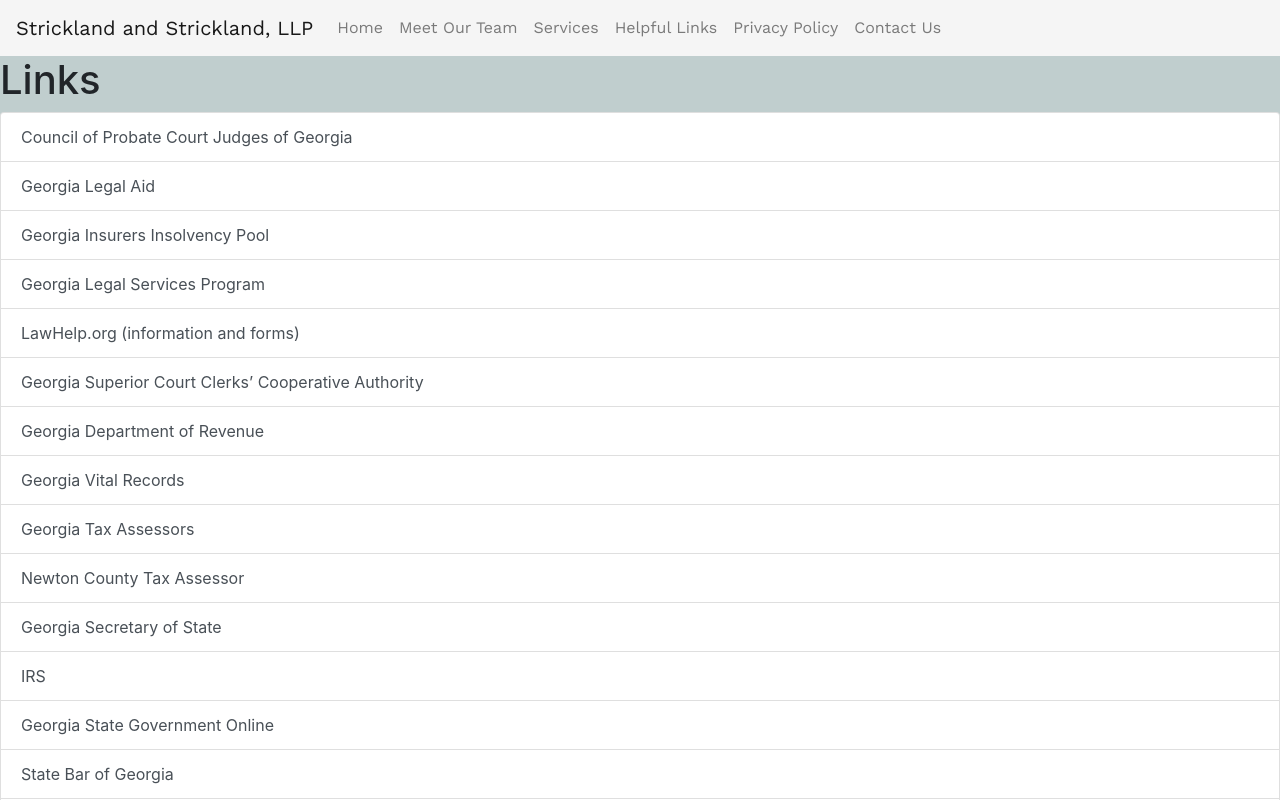
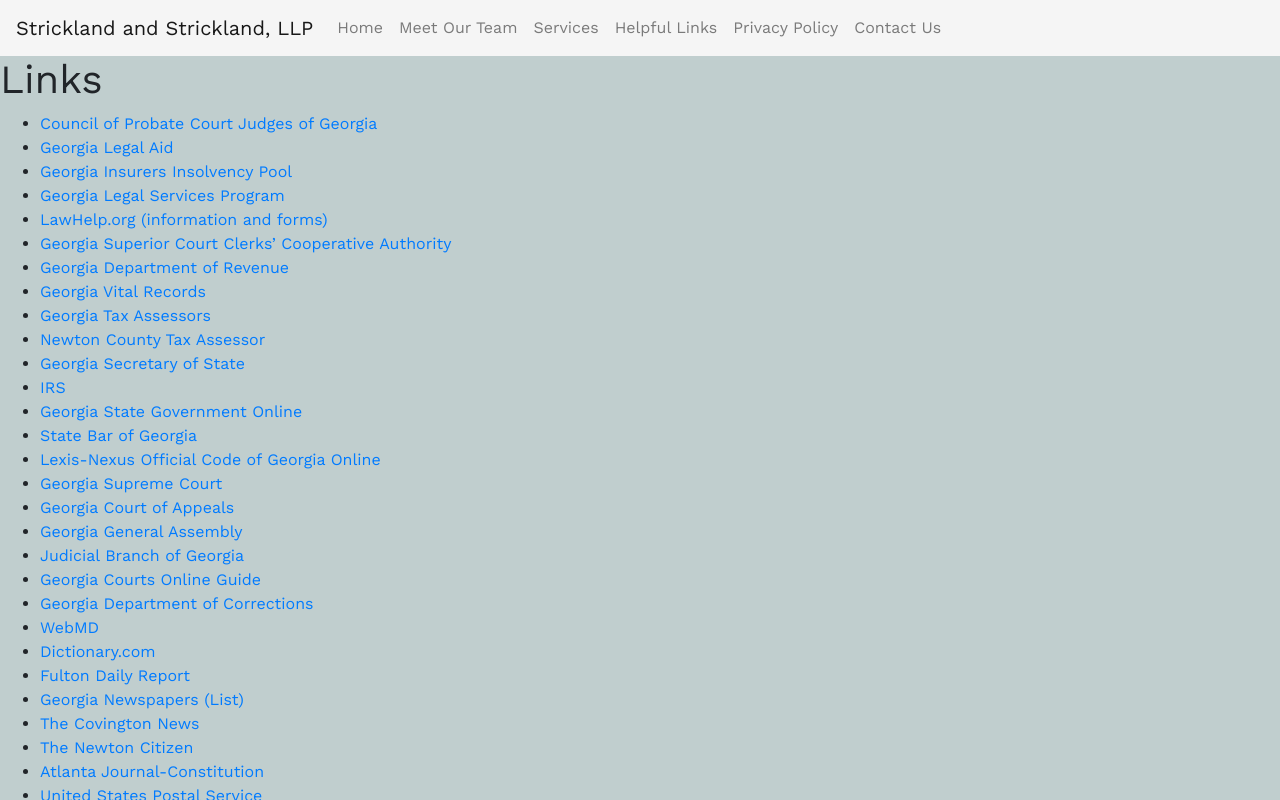
Before and after one commit to carolinelstrickland/stricklandlaw, a React (Create React App) app: page /links in a window 1280 px wide. Shown: the top 800 px of the page. Built offline with nearby package versions, Linux system fonts and the light colour scheme.

Commit message:
added link in the center. changed font in other pages, and added more animations

```diff
--- a/src/component/HelpfulLinks.js
+++ b/src/component/HelpfulLinks.js
@@ -1,43 +1,103 @@
 import React from "react";
+import Fade from "react-reveal/Fade"
 
 const HelpfulLinks = () => {
     return (
-        <div>
-            <h1>
-                Links
+        <Fade right>
+            <div style={{ fontFamily: "Work Sans" }}>
+                <h1>
+                    Links
             </h1>
-            <div class="list-group">
-                <a target='_blank' href="https://georgiacourts.gov/probate/" class="list-group-item list-group-item-action">Council of Probate Court Judges of Georgia</a>
-                <a target='_blank' href="http://www.georgialegalaid.org/" class="list-group-item list-group-item-action">Georgia Legal Aid</a>
-                <a target='_blank' href="https://www.gaiga.org" class="list-group-item list-group-item-action">Georgia Insurers Insolvency Pool</a>
-                <a target='_blank' href="http://www.glsp.org/get-help-now/" class="list-group-item list-group-item-action">Georgia Legal Services Program </a>
-                <a target='_blank' href="http://www.lawhelp.org/" class="list-group-item list-group-item-action">LawHelp.org (information and forms)</a>
-                <a target='_blank' href="http://www.gsccca.org/" class="list-group-item list-group-item-action">Georgia Superior Court Clerks’ Cooperative Authority</a>
-                <a target='_blank' href="https://dor.georgia.gov/" class="list-group-item list-group-item-action">Georgia Department of Revenue</a>
-                <a target='_blank' href="https://dph.georgia.gov/VitalRecords" class="list-group-item list-group-item-action">Georgia Vital Records</a>
-                <a target='_blank' href="http://gaassessors.com/" class="list-group-item list-group-item-action">Georgia Tax Assessors</a>
-                <a target='_blank' href="http://www.qpublic.net/ga/newton/" class="list-group-item list-group-item-action">Newton County Tax Assessor</a>
-                <a target='_blank' href="https://sos.ga.gov/" class="list-group-item list-group-item-action">Georgia Secretary of State</a>
-                <a target='_blank' href="https://www.irs.gov" class="list-group-item list-group-item-action">IRS</a>
-                <a target='_blank' href="https://georgia.gov" class="list-group-item list-group-item-action">Georgia State Government Online</a>
-                <a target='_blank' href="http://www.gabar.org/" class="list-group-item list-group-item-action">State Bar of Georgia</a>
-                <a target='_blank' href="http://www.lexisnexis.com/hottopics/gacode/" class="list-group-item list-group-item-action">Lexis-Nexus Official Code of Georgia Online </a>
-                <a target='_blank' href="http://www.gasupreme.us/" class="list-group-item list-group-item-action">Georgia Supreme Court</a>
-                <a target='_blank' href="http://www.gaappeals.us/" class="list-group-item list-group-item-action">Georgia Court of Appeals</a>
-                <a target='_blank' href="http://www.legis.ga.gov/en-US/default.aspx" class="list-group-item list-group-item-action">Georgia General Assembly</a>
-                <a target='_blank' href="https://georgiacourts.gov/" class="list-group-item list-group-item-action">Judicial Branch of Georgia</a>
-                <a target='_blank' href="http://www.courtreference.com/Georgia-Courts.htm" class="list-group-item list-group-item-action">Georgia Courts Online Guide</a>
-                <a target='_blank' href="http://www.dcor.state.ga.us/" class="list-group-item list-group-item-action">Georgia Department of Corrections</a>
-                <a target='_blank' href="http://www.webmd.com/" class="list-group-item list-group-item-action">WebMD</a>
-                <a target='_blank' href="http://dictionary.reference.com/" class="list-group-item list-group-item-action">Dictionary.com</a>
-                <a target='_blank' href="http://www.dailyreportonline.com/" class="list-group-item list-group-item-action">Fulton Daily Report</a>
-                <a target='_blank' href="http://www.usnpl.com/ganews.php" class="list-group-item list-group-item-action">Georgia Newspapers (List)</a>
-                <a target='_blank' href="http://www.covnews.com/" class="list-group-item list-group-item-action">The Covington News</a>
-                <a target='_blank' href="http://www.newtoncitizen.com/" class="list-group-item list-group-item-action">The Newton Citizen</a>
-                <a target='_blank' href="https://www.ajc.com" class="list-group-item list-group-item-action">Atlanta Journal-Constitution</a>
-                <a target='_blank' href="http://www.usps.com" class="list-group-item list-group-item-action">United States Postal Service</a>
-            </div>
-            <p>
+                <ul >
+                    <li>
+                        <a target='_blank' href="https://georgiacourts.gov/probate/">Council of Probate Court Judges of Georgia</a>
+                    </li>
+                    <li>
+                        <a target='_blank' href="http://www.georgialegalaid.org/">Georgia Legal Aid</a>
+                    </li>
+                    <li>
+                        <a target='_blank' href="https://www.gaiga.org">Georgia Insurers Insolvency Pool</a>
+                    </li>
+                    <li>
+                        <a target='_blank' href="http://www.glsp.org">Georgia Legal Services Program </a>
+                    </li>
+                    <li>
+                        <a target='_blank' href="http://www.lawhelp.org/">LawHelp.org (information and forms)</a>
+                    </li>
+                    <li>
+                        <a target='_blank' href="http://www.gsccca.org/">Georgia Superior Court Clerks’ Cooperative Authority</a>
+                    </li>
+                    <li>
+                        <a target='_blank' href="https://dor.georgia.gov/">Georgia Department of Revenue</a>
+                    </li>
+                    <li>
+                        <a target='_blank' href="https://dph.georgia.gov/VitalRecords">Georgia Vital Records</a>
+                    </li>
+                    <li>
+                        <a target='_blank' href="http://gaassessors.com/">Georgia Tax Assessors</a>
+                    </li>
+                    <li>
+                        <a target='_blank' href="http://www.qpublic.net/ga/newton/">Newton County Tax Assessor</a>
+                    </li>
+                    <li>
+                        <a target='_blank' href="https://sos.ga.gov/">Georgia Secretary of State</a>
+                    </li>
+                    <li>
+                        <a target='_blank' href="https://www.irs.gov">IRS</a>
+                    </li>
+                    <li>
+                        <a target='_blank' href="https://georgia.gov">Georgia State Government Online</a>
+                    </li>
+                    <li>
+                        <a target='_blank' href="http://www.gabar.org/">State Bar of Georgia</a>
+                    </li>
+                    <li>
+                        <a target='_blank' href="http://www.lexisnexis.com/hottopics/gacode/">Lexis-Nexus Official Code of Georgia Online </a>
+                    </li>
+                    <li>
+                        <a target='_blank' href="http://www.gasupreme.us/">Georgia Supreme Court</a>
+                    </li>
+                    <li>
+                        <a target='_blank' href="http://www.gaappeals.us/">Georgia Court of Appeals</a>
+                    </li>
+                    <li>
+                        <a target='_blank' href="http://www.legis.ga.gov/en-US/default.aspx">Georgia General Assembly</a>
+                    </li>
+                    <li>
+                        <a target='_blank' href="https://georgiacourts.gov/">Judicial Branch of Georgia</a>
+                    </li>
+                    <li>
+                        <a target='_blank' href="http://www.courtreference.com/Georgia-Courts.htm">Georgia Courts Online Guide</a>
+                    </li>
+                    <li>
+                        <a target='_blank' href="http://www.dcor.state.ga.us/">Georgia Department of Corrections</a>
+                    </li>
+                    <li>
+                        <a target='_blank' href="http://www.webmd.com/">WebMD</a>
+                    </li>
+                    <li>
+                        <a target='_blank' href="http://dictionary.reference.com/">Dictionary.com</a>
+                    </li>
+                    <li>
+                        <a target='_blank' href="http://www.dailyreportonline.com/">Fulton Daily Report</a>
+                    </li>
+                    <li>
+                        <a target='_blank' href="http://www.usnpl.com/ganews.php">Georgia Newspapers (List)</a>
+                    </li>
+                    <li>
+                        <a target='_blank' href="http://www.covnews.com/">The Covington News</a>
+                    </li>
+                    <li>
+                        <a target='_blank' href="http://www.newtoncitizen.com/">The Newton Citizen</a>
+                    </li>
+                    <li>
+                        <a target='_blank' href="https://www.ajc.com">Atlanta Journal-Constitution</a>
+                    </li>
+                    <li>
+                        <a target='_blank' href="http://www.usps.com">United States Postal Service</a>
+                    </li>
+                </ul>
+                <p>
 
 
 
@@ -50,8 +110,9 @@
 
 
 
-            </p>
-        </div>
+                </p>
+            </div>
+        </Fade>
     )
 }
 
--- a/src/component/TeamEmp.js
+++ b/src/component/TeamEmp.js
@@ -21,7 +21,7 @@
                             </h4>
                                     <img src="https://www.google.com/imgres?imgurl=http%3A%2F%2Fqnimate.com%2Fwp-content%2Fuploads%2F2014%2F03%2Fimages2.jpg&imgrefurl=http%3A%2F%2Fqnimate.com%2Funderstanding-html-img-tag%2F&tbnid=RYBz6TYw2D7ZZM&vet=12ahUKEwjiuIfkuYHuAhXiGd8KHXFNB_kQMygGegUIARDMAQ..i&docid=2QpCn8mhLjh9DM&w=800&h=400&q=img&ved=2ahUKEwjiuIfkuYHuAhXiGd8KHXFNB_kQMygGegUIARDMAQ"></img>
                                     <br></br>
-                                    <p style={{ fontWeight: "bold", fontSize: "20px" }}>1962-2019</p>
+                                    <p style={{ fontFamily: "Work Sans", fontWeight: "bold", fontSize: "20px" }}>1962-2019</p>
                                 </div>
                             </div>
                         </div>
--- a/src/pages/PrivacyPolicy.js
+++ b/src/pages/PrivacyPolicy.js
@@ -5,13 +5,10 @@
 const PrivacyPolicy = () => {
     return (
         <div>
-            <h1>
-                Privacy Policy
-            </h1>
 
             <div>
                 <PrivacyPol/>
-                <PrivacyPolForm/>
+                {/* <PrivacyPolForm/> */}
             </div>
 
         </div>
```
Also changed, not shown: src/component/LandingLayout.js (+6 -1 lines), src/component/PrivacyPol.js (+19 -17 lines).
